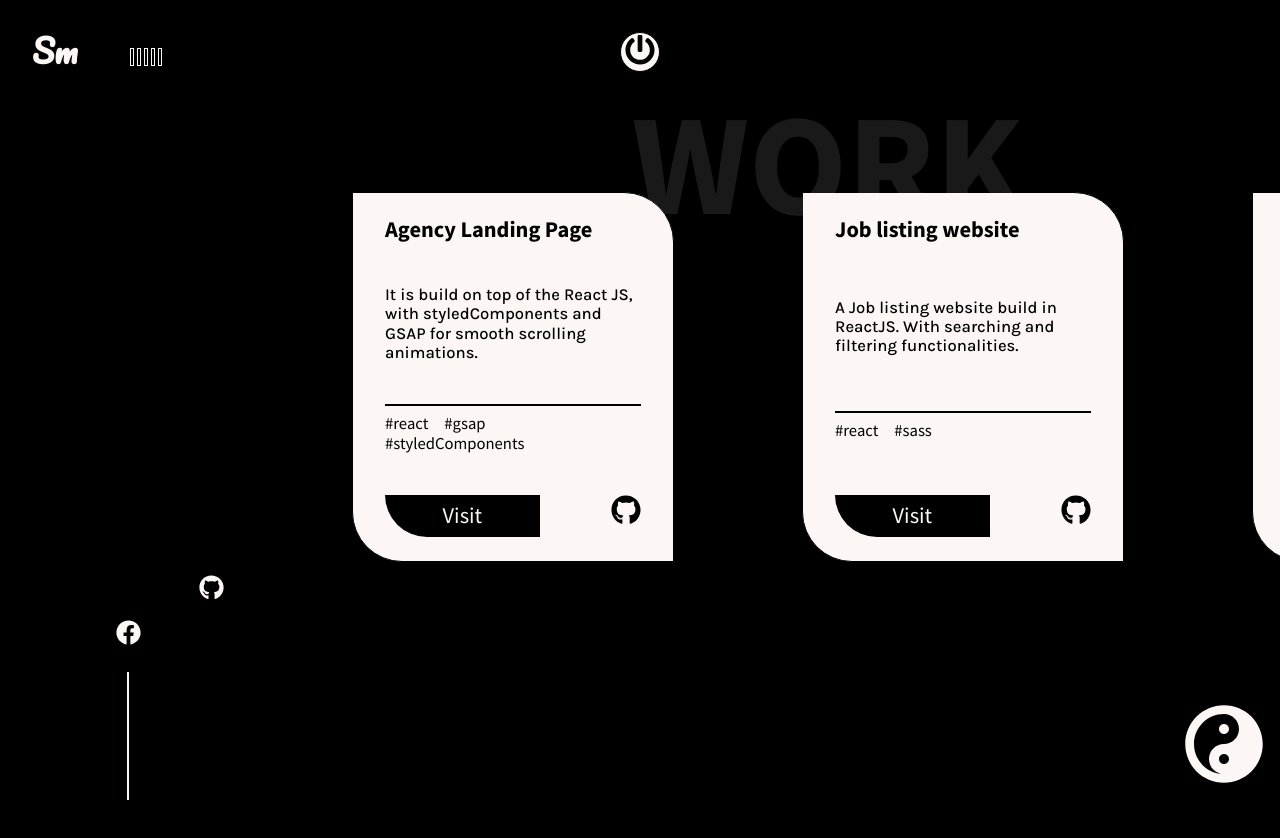
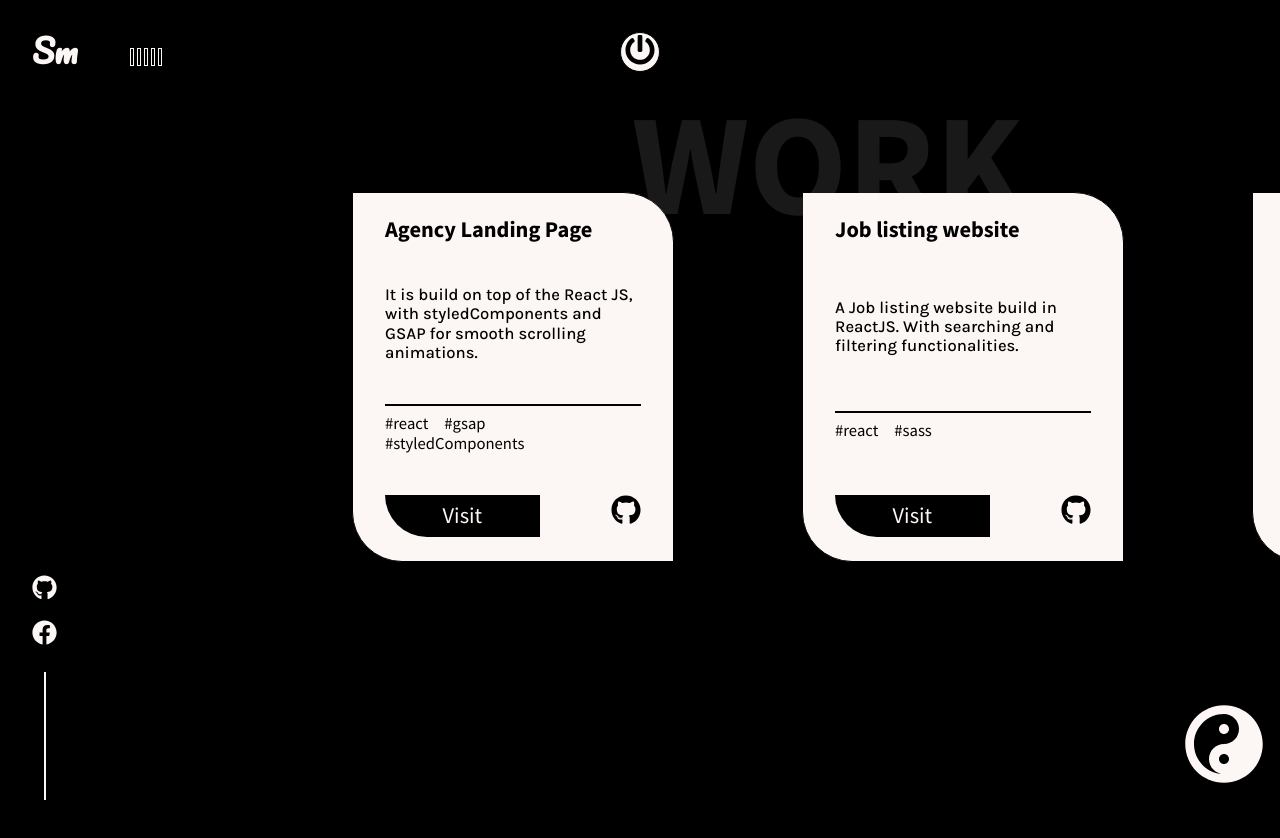
Before and after one commit to Shubham-mehra/RESUME, a React (Create React App) app: page /work in a window 1280 px wide. Shown: the top 838 px of the page. Built offline with nearby package versions, Linux system fonts and the light colour scheme.

Commit message:
updated build

```diff
--- a/src/subComponents/SocialIcons.js
+++ b/src/subComponents/SocialIcons.js
@@ -1,6 +1,5 @@
 import { motion } from "framer-motion";
 import React from "react";
-// import { NavLink } from 'react-router-dom'
 import styled from "styled-components";
 import { Facebook, Github } from "../components/AllSvgs";
 import { DarkTheme } from "../components/Themes";
@@ -36,7 +35,6 @@ const SocialIcons = (props) => {
         animate={{ scale: [0, 1, 1.5, 1] }}
         transition={{ type: "spring", duration: 1, delay: 1 }}
       >
-        // eslint-disable-next-line
         <a
           style={{ color: "inherit" }}
           target="_blank"
```
